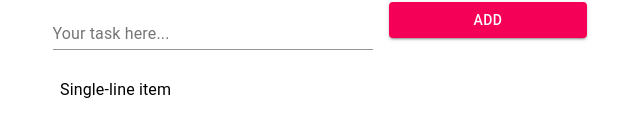
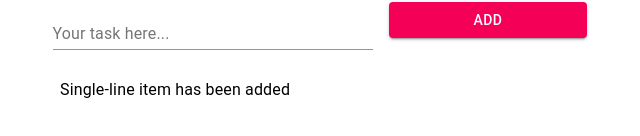
Before and after one commit to lifeeric/react-persits-with-firebase-preview-channel, a React (Create React App) app: page / in a window 1280 px wide. Shown: the part 488-624 px from the top of the page, without its empty margins (320-960 px from the left). Built offline with nearby package versions, Linux system fonts and the light colour scheme.

Commit message:
added in input

```diff
--- a/src/App.tsx
+++ b/src/App.tsx
@@ -62,7 +62,7 @@ function App() {
         <div className={classes.demo}>
           <List dense={dense}>
             <ListItem button>
-              <ListItemText primary="Single-line item" />
+              <ListItemText primary="Single-line item has been added" />
             </ListItem>
           </List>
         </div>
```
